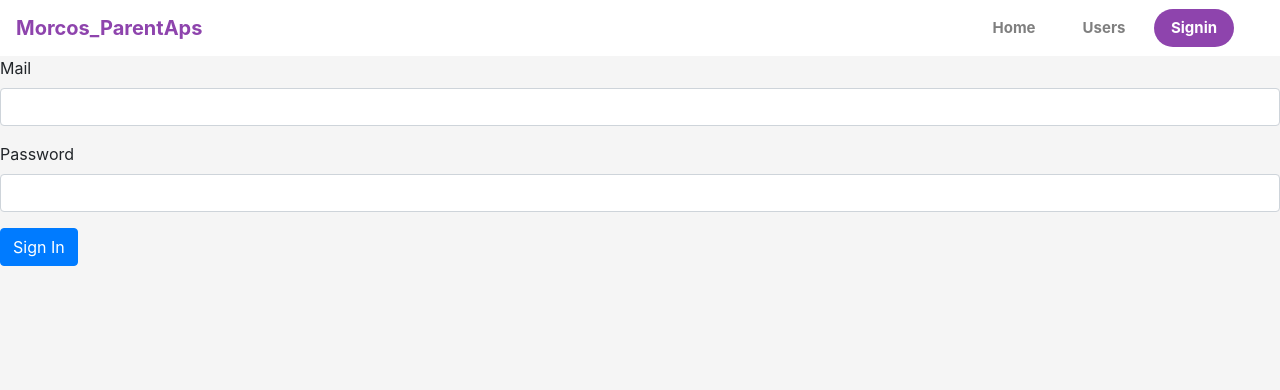
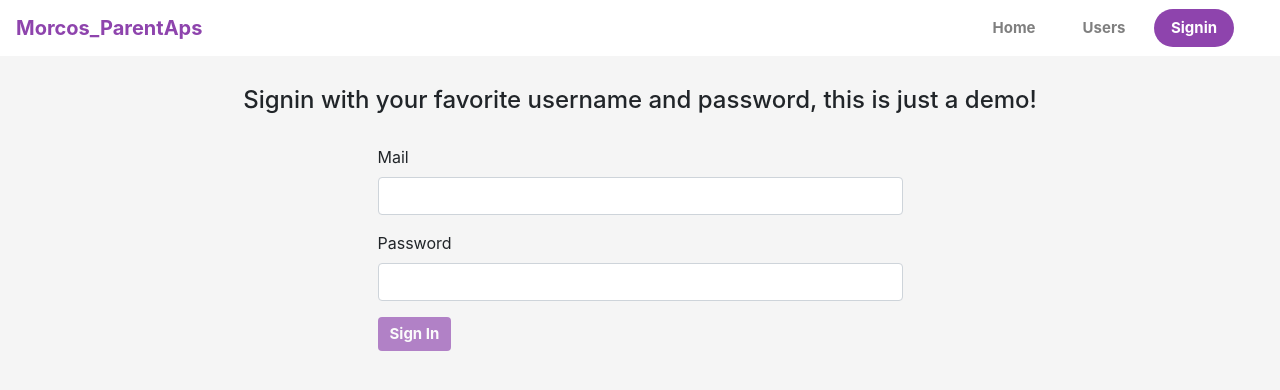
Before and after one commit to morcosIbra/Angular-UserModule, an Angular app: page /signin in a window 1280 px wide. Shown: the top 390 px of the page. Built offline with nearby package versions, Linux system fonts and the light colour scheme.

Commit message:
pending on unit testing and redux

```diff
--- a/src/app/auth/auth.module.ts
+++ b/src/app/auth/auth.module.ts
@@ -1,7 +1,7 @@
 import { NgModule } from '@angular/core';
 import { CommonModule } from '@angular/common';
 import { SigninComponent } from './signin/signin.component';
-import { FormsModule } from '@angular/forms';
+import { FormsModule, ReactiveFormsModule } from '@angular/forms';
 import { AuthRoutingModule } from './auth-routing.module';
 import { AuthInterceptor } from './auth.interceptor';
 import { HTTP_INTERCEPTORS } from '@angular/common/http';
@@ -11,6 +11,7 @@ import { AuthGuard } from './auth.guard';
     CommonModule,
     FormsModule,
     AuthRoutingModule,
+    ReactiveFormsModule
   ],
   providers: [AuthGuard, { provide: HTTP_INTERCEPTORS, useClass: AuthInterceptor, multi: true }],
   declarations: [SigninComponent]
--- a/src/app/auth/signin/signin.component.css
+++ b/src/app/auth/signin/signin.component.css
@@ -0,0 +1,9 @@
+.btn{
+    background: #8e44ad;
+    border:#8e44ad;
+    font-size: 15px;
+    font-weight: bold;
+    font-style: normal;
+    font-stretch: normal;
+    letter-spacing: normal;
+  }
--- a/src/app/auth/signin/signin.component.html
+++ b/src/app/auth/signin/signin.component.html
@@ -1,11 +1,21 @@
-<form (ngSubmit)="onSignin(f)" #f="ngForm">
+<div class="container">
+    <h4 style="margin-top:30px;text-align: center;">Signin with your favorite username and password, this is just a demo!</h4>
+  <div class="col-md-6 offset-md-3" style="margin-top:30px;">
+
+    <form [formGroup]="signinForm" (ngSubmit)="onSignin()">
       <div class="form-group">
         <label for="email">Mail</label>
-    <input type="email" id="email" name="email" ngModel class="form-control">
+        <input type="email" id="email" name="email" formControlName="email" class="form-control">
+        <small class="form-text text-danger" *ngIf="signinForm.controls?.email?.invalid && signinForm.controls?.email?.touched">email required, please note format e.g. example@example-domain</small>
       </div>
       <div class="form-group">
         <label for="password">Password</label>
-    <input type="password" id="password" name="password" ngModel class="form-control">
+        <input type="password" id="password" name="password" formControlName="password" class="form-control">
+        <small class="form-text text-danger" *ngIf="signinForm.controls?.password?.invalid && signinForm.controls?.password?.touched">password required</small>
+
       </div>
-  <button class="btn btn-primary" type="submit" [disabled]="!f.valid">Sign In</button>
+      <button class="btn btn-primary" type="submit"  [disabled]="!signinForm.valid">Sign In</button>
     </form>
+  </div>
+
+</div>
--- a/src/app/auth/signin/signin.component.ts
+++ b/src/app/auth/signin/signin.component.ts
@@ -1,7 +1,8 @@
 import { Component, OnInit } from '@angular/core';
-import { NgForm } from '@angular/forms';
+import { NgForm, FormGroup, FormControl, Validators } from '@angular/forms';
 import { AuthService } from '../auth.service';
 import { Router, RouterStateSnapshot, ActivatedRoute } from '@angular/router';
+import { log } from 'util';
 
 @Component({
   selector: 'app-signin',
@@ -9,13 +10,20 @@ import { Router, RouterStateSnapshot, ActivatedRoute } from '@angular/router';
   styleUrls: ['./signin.component.css']
 })
 export class SigninComponent implements OnInit {
+  signinForm: FormGroup;
+  constructor(private authService: AuthService, private router: Router, private route: ActivatedRoute) { }
+  ngOnInit() {
+    this.signinForm = new FormGroup({
+      email: new FormControl('', [Validators.required, Validators.email]),
+      password: new FormControl('', Validators.required)
+    });
+    console.log(this.signinForm);
 
-  constructor(private authService: AuthService, private router: Router, private route: ActivatedRoute) { }
-  ngOnInit() { }
+  }
 
-  onSignin(form: NgForm) {
-    const email = form.value.email;
-    const password = form.value.password;
+  onSignin() {
+    const email = this.signinForm.value.email;
+    const password = this.signinForm.value.password;
     this.authService.signin(email, password).subscribe(
       res => {
         console.log(res);
```
Also changed, not shown: 7 other files (tests, documents, lock files or other folders). Lines whose indentation alone changed are shown as unchanged.
